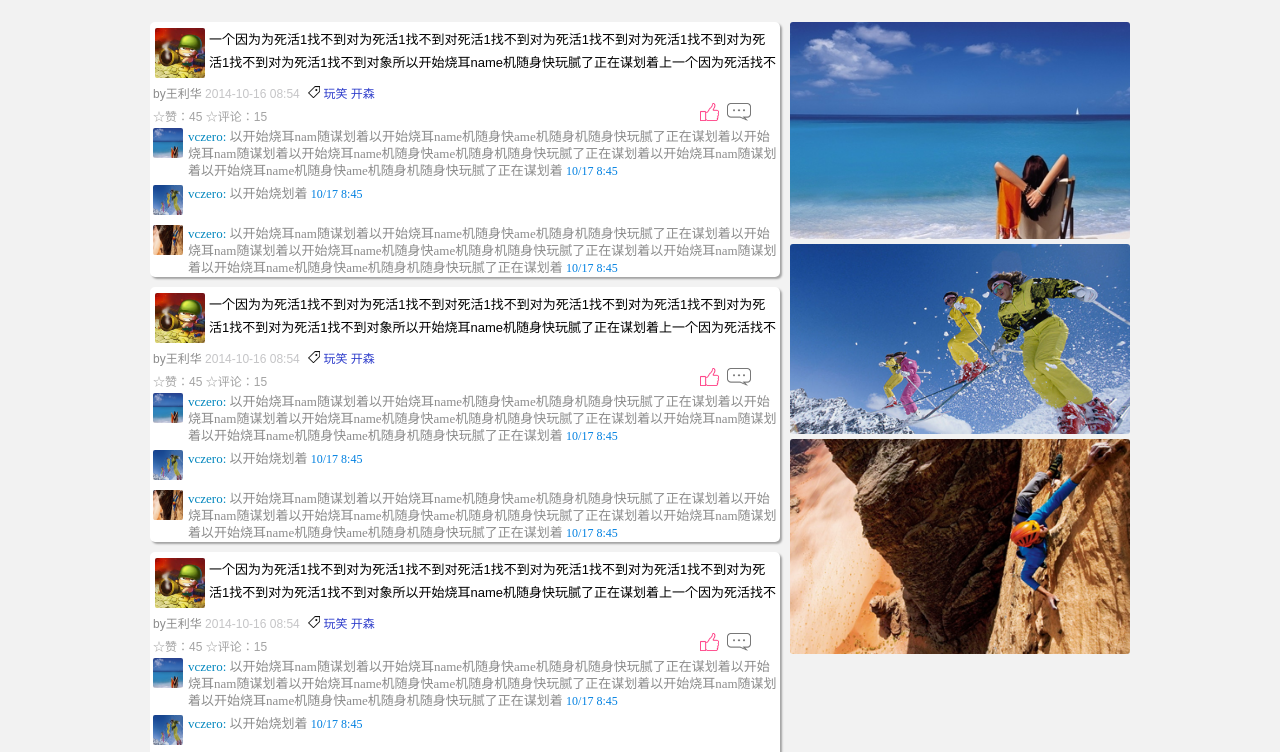
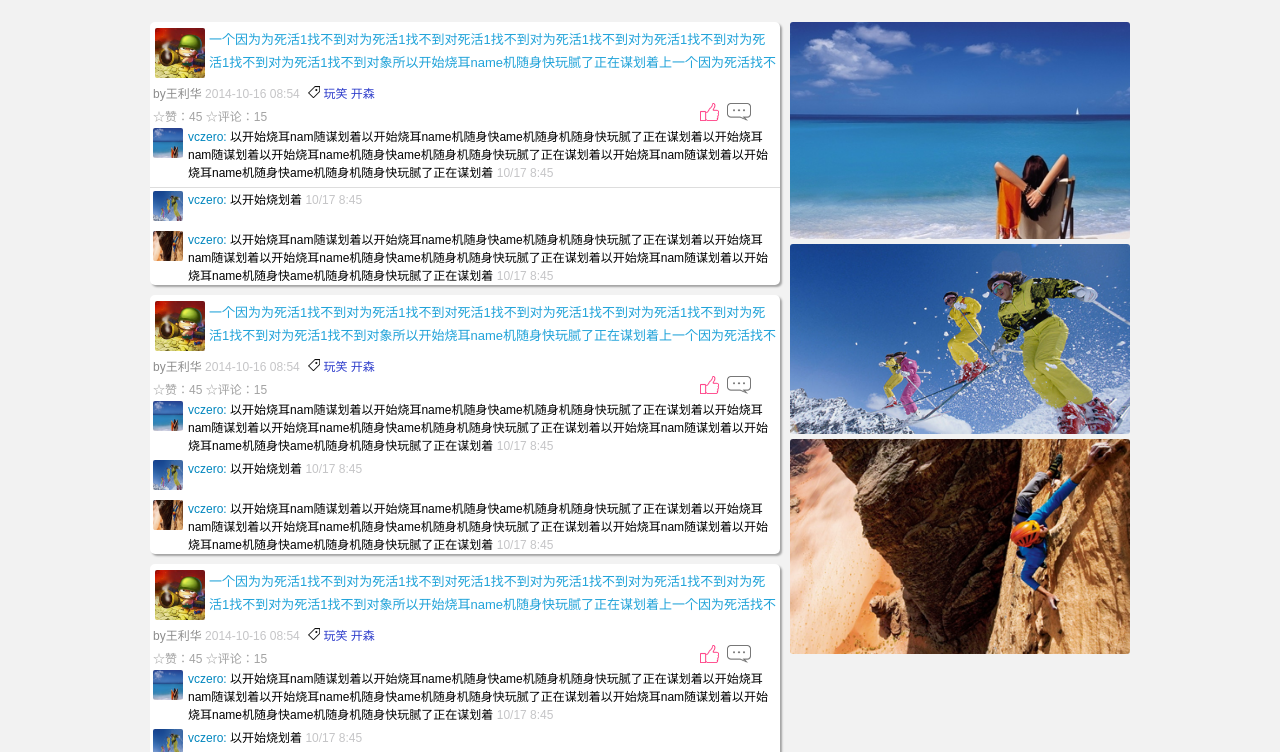
Before and after one commit to vczero/OurTimes, a plain HTML site: page client/index.html in a window 1280 px wide. Shown: the part 48-800 px from the top of the page. Drawn offline with Linux system fonts and the light colour scheme.

Commit message:
change color

```diff
--- a/client/css/main.css
+++ b/client/css/main.css
@@ -2,7 +2,7 @@ html body{
 	margin: 0;
 	width: 100%;
 	height: 100%;
-	font-family:"Microsoft YaHei",punctuation,"宋体",elvetica,"Microsoft YaHei","WenQuanYi Micro Hei",sans-serif;
+	font-family:"Overlock", "Hiragino Sans GB", "Microsoft YaHei", sans-serif;
 	font-size: 12px;
 	line-height: 18px;
 	background-color: #F2F2F2;
@@ -119,6 +119,7 @@ header{
 	overflow: hidden;
 	line-height: 23px;
 	font-size:13px;
+	color: #21A3D9;
 }
 
 .item_ml3{
@@ -231,8 +232,8 @@ header{
 	overflow: hidden;
 	margin-top:2px;
 	margin-bottom: 5px;
-	font-size:13px;
-	font-family: "宋体";
+	font-size:12px;
+	/*font-family: "宋体";*/
 }
 
 .item_all_com_cont{
@@ -246,19 +247,19 @@ header{
 }
 
 .item_all_text{
-	width:592px;min-height:30px;line-height:17px;
+	width:592px;min-height:30px;line-height:18px;
 }
 .item_com_username{
 	color: #0086BE;
 }
 
 .item_com_date{
-	color:#0080E1;
+	color:#C5C5C7;
 	font-size:12px;
 }
 
 .item_com_text{
-	color: #8C8C8C;
+	color: #000;
 }
 
 footer{
--- a/client/index.html
+++ b/client/index.html
@@ -106,7 +106,7 @@
 							</div>
 						</div>
 					</div>
-
+					<div style="width:100%;height: 1px; border-top:1px solid #DDDDDD;"></div>
 					<!--其他评论-->
 					<div class="item_ml3 item_all_com minH30">
 						<div class="item_all_com_cont">
```
